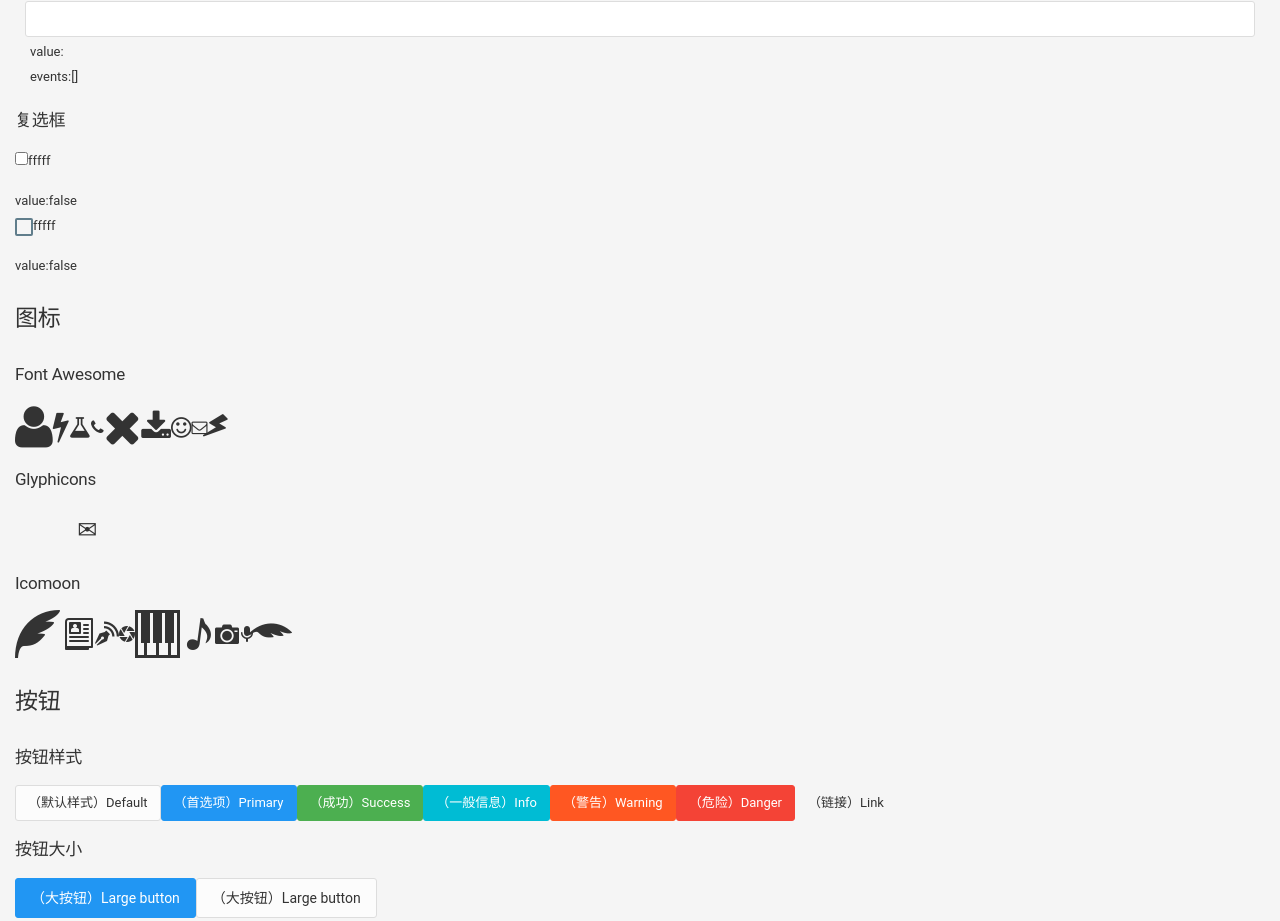
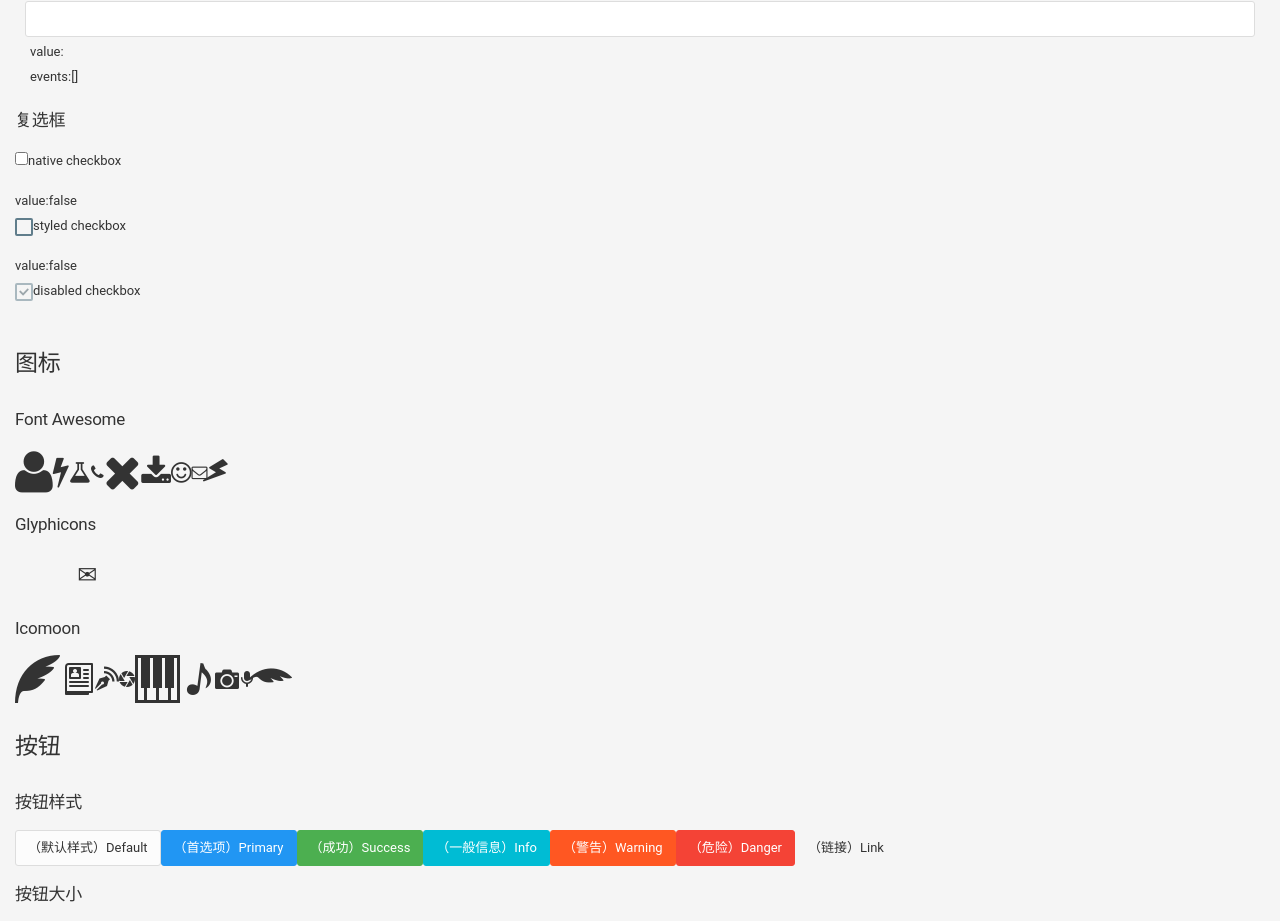
Before and after one commit to tk103331/Yonggle-UI, a Vue app: page / in a window 1280 px wide. Shown: the part 2570-3491 px from the top of the page. Built offline with nearby package versions, Linux system fonts and the light colour scheme; a web font is replaced by a local one.

Commit message:
复选框禁用

```diff
--- a/src/components/checkbox/checkbox.vue
+++ b/src/components/checkbox/checkbox.vue
@@ -1,11 +1,11 @@
 <template>
-  <div @click="handleClick" class="yg-checkbox">
-    <div v-if="styled" class="checker">
+  <div @click="handleClick" :class="{'yg-checkbox':true,'disabled':disabled}">
+    <div v-if="styled" :class="{'checker':true,'disabled':disabled}">
       <span :class="{checked:innerValue}">
-        <input type="checkbox" class="styled" v-model="innerValue">
+        <input type="checkbox" class="styled" v-model="innerValue" :disabled="disabled">
       </span>
     </div>
-    <input v-if="!styled" type="checkbox" v-model="innerValue">
+    <input v-if="!styled" type="checkbox" v-model="innerValue" :disabled="disabled">
     <slot></slot>
   </div>
 </template>
@@ -21,6 +21,15 @@ export default {
     styled: {
       type: Boolean,
       default: true
+    },
+    disabled: {
+      type: Boolean,
+      default: false
+    }
+  },
+  created() {
+    if (!this.disabled) {
+      this.$watch("value", val => (this.innerValue = val));
     }
   },
   mounted() {
@@ -31,16 +40,22 @@ export default {
       innerValue: false
     };
   },
+  computed: {
+    checkboxClass() {
+      let cls = ["yg-checkbox"];
+      if (this.disabled) {
+        cls.push("disabled");
+      }
+      return cls;
+    }
+  },
   methods: {
     handleClick() {
-      this.innerValue = !this.innerValue;
-      this.$emit("input", this.innerValue);
-      this.$emit("change", this.innerValue);
-    }
-  },
-  watch: {
-    value(val) {
-      this.innerValue = val;
+      if (!this.disabled) {
+        this.innerValue = !this.innerValue;
+        this.$emit("input", this.innerValue);
+        this.$emit("change", this.innerValue);
+      }
     }
   }
 };
@@ -51,4 +66,7 @@ export default {
   cursor: pointer;
   display: inline-block;
 }
+.disabled {
+  cursor: not-allowed;
+}
 </style>
--- a/src/views/Test.vue
+++ b/src/views/Test.vue
@@ -202,15 +202,20 @@
     </yg-row>
     <yg-row>
       <yg-form-group>
-        <yg-checkbox v-model="checkboxValue" :styled="false">fffff</yg-checkbox>
+        <yg-checkbox v-model="checkboxValue" :styled="false">native checkbox</yg-checkbox>
       </yg-form-group>
       value:{{checkboxValue}}
     </yg-row>
     <yg-row>
       <yg-form-group>
-        <yg-checkbox v-model="checkboxValue">fffff</yg-checkbox>
+        <yg-checkbox v-model="checkboxValue">styled checkbox</yg-checkbox>
       </yg-form-group>
       value:{{checkboxValue}}
+    </yg-row>
+    <yg-row>
+      <yg-form-group>
+        <yg-checkbox :value="true" disabled>disabled checkbox</yg-checkbox>
+      </yg-form-group>
     </yg-row>
 
     <yg-row>
```
